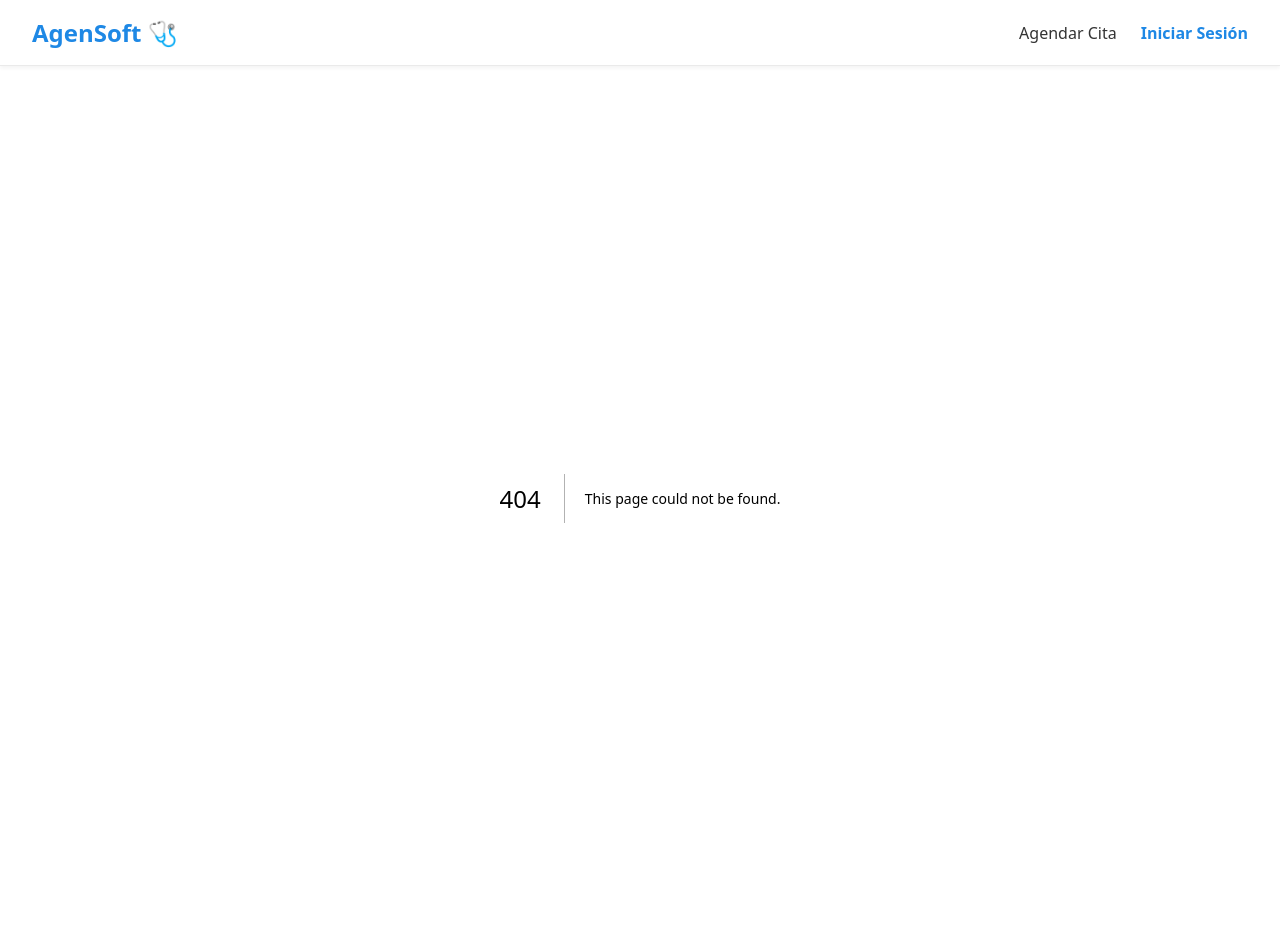
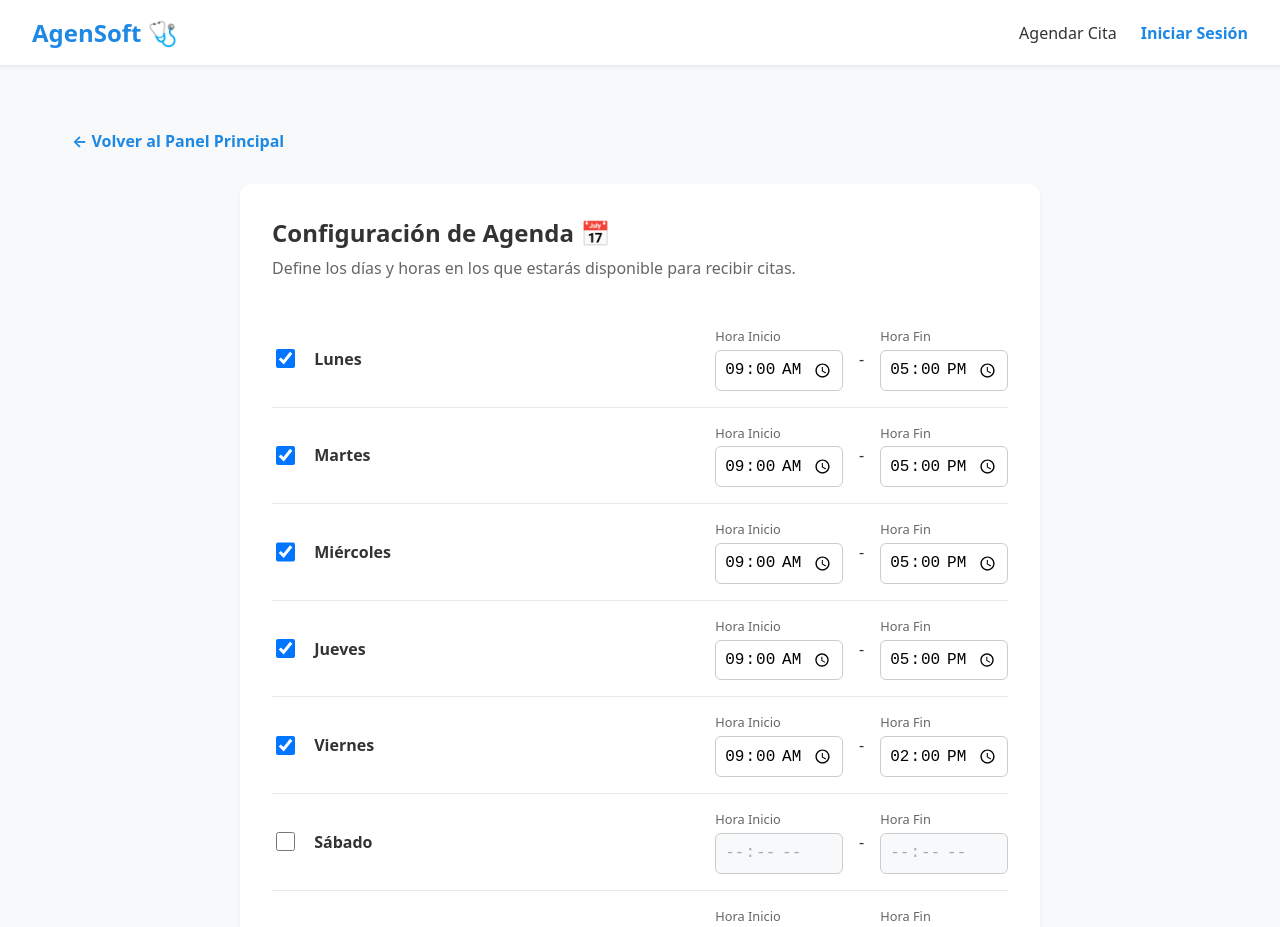
Before and after one commit to EdwarDa2/AgenSoft-frontend, a Next.js app: page /admin/horarios in a window 1280 px wide. Before the commit this address had no page. Shown: the top 927 px of the page. Built offline with nearby package versions, Linux system fonts and the light colour scheme.

Commit message:
feat(admin): agregar vista de configuracion de horarios base

```diff
--- /dev/null
+++ b/src/app/admin/horarios/page.module.css
@@ -0,0 +1,5 @@
+.pageContainer {
+  padding: 2rem;
+  max-width: 1200px;
+  margin: 0 auto;
+}
--- /dev/null
+++ b/src/app/admin/horarios/page.tsx
@@ -0,0 +1,16 @@
+import ConfiguracionHorarios from "../../../components/admin/ConfiguracionHorarios";
+import styles from "./page.module.css";
+import Link from "next/link";
+
+export default function HorariosAdminPage() {
+  return (
+    <div className={styles.pageContainer}>
+      <div style={{ marginBottom: "2rem" }}>
+        <Link href="/admin" style={{ color: "#1e88e5", fontWeight: "bold" }}>
+          ← Volver al Panel Principal
+        </Link>
+      </div>
+      <ConfiguracionHorarios />
+    </div>
+  );
+}
--- a/src/app/admin/page.tsx
+++ b/src/app/admin/page.tsx
@@ -1,3 +1,4 @@
+import Link from "next/link";
 import CitasTable from "../../components/admin/CitasTable";
 import styles from "./page.module.css";
 
@@ -7,6 +8,9 @@ export default function AdminDashboard() {
       <div className={styles.header}>
         <h1 className={styles.title}>Panel de Control ⚙️</h1>
         <div className={styles.stats}>
+          <Link href="/admin/horarios" style={{ padding: '0.8rem 1.5rem', backgroundColor: '#333', color: 'white', borderRadius: '8px', fontWeight: 'bold' }}>
+            Configurar Horarios
+          </Link>
           <div className={styles.statCard}>
             <h4>Citas Hoy</h4>
             <p>12</p>
@@ -19,7 +23,6 @@ export default function AdminDashboard() {
       </div>
 
       <p>Gestiona los horarios, confirma citas o recórrelas según la disponibilidad.</p>
-
       <CitasTable />
     </div>
   );
--- /dev/null
+++ b/src/components/admin/ConfiguracionHorarios.module.css
@@ -0,0 +1,100 @@
+.container {
+  background: white;
+  padding: 2rem;
+  border-radius: 12px;
+  box-shadow: 0 4px 6px rgba(0,0,0,0.05);
+  max-width: 800px;
+  margin: 0 auto;
+}
+
+.header {
+  margin-bottom: 2rem;
+}
+
+.header h2 {
+  margin: 0;
+  color: #333;
+}
+
+.header p {
+  color: #666;
+  margin-top: 0.5rem;
+}
+
+.dayRow {
+  display: flex;
+  align-items: center;
+  justify-content: space-between;
+  padding: 1rem 0;
+  border-bottom: 1px solid #eaeaea;
+}
+
+.dayRow:last-child {
+  border-bottom: none;
+}
+
+.dayToggle {
+  display: flex;
+  align-items: center;
+  gap: 1rem;
+  width: 150px;
+}
+
+.checkbox {
+  width: 1.2rem;
+  height: 1.2rem;
+  cursor: pointer;
+}
+
+.dayName {
+  font-weight: 600;
+  color: #333;
+}
+
+.timeInputs {
+  display: flex;
+  align-items: center;
+  gap: 1rem;
+}
+
+.timeInputGroup {
+  display: flex;
+  flex-direction: column;
+}
+
+.timeInputGroup label {
+  font-size: 0.8rem;
+  color: #666;
+  margin-bottom: 0.3rem;
+}
+
+.input {
+  padding: 0.5rem;
+  border: 1px solid #ccc;
+  border-radius: 6px;
+  font-size: 1rem;
+}
+
+.input:disabled {
+  background-color: #f8f9fa;
+  color: #aaa;
+  cursor: not-allowed;
+}
+
+.saveBtn {
+  width: 100%;
+  margin-top: 2rem;
+  padding: 1rem;
+  background-color: #1e88e5;
+  color: white;
+  border: none;
+  border-radius: 8px;
+  font-weight: bold;
+  font-size: 1.1rem;
+  cursor: pointer;
+  transition: background-color 0.2s;
+}
+
+.saveBtn:hover {
+  background-color: #1565c0;
+}
--- /dev/null
+++ b/src/components/admin/ConfiguracionHorarios.tsx
@@ -0,0 +1,96 @@
+"use client";
+
+import { useState } from "react";
+import styles from "./ConfiguracionHorarios.module.css";
+
+// Simulamos los horarios actuales del doctor
+const HORARIOS_INICIALES = [
+  { dia: "Lunes", activo: true, inicio: "09:00", fin: "17:00" },
+  { dia: "Martes", activo: true, inicio: "09:00", fin: "17:00" },
+  { dia: "Miércoles", activo: true, inicio: "09:00", fin: "17:00" },
+  { dia: "Jueves", activo: true, inicio: "09:00", fin: "17:00" },
+  { dia: "Viernes", activo: true, inicio: "09:00", fin: "14:00" }, // Sale temprano
+  { dia: "Sábado", activo: false, inicio: "", fin: "" },
+  { dia: "Domingo", activo: false, inicio: "", fin: "" },
+];
+
+export default function ConfiguracionHorarios() {
+  const [horarios, setHorarios] = useState(HORARIOS_INICIALES);
+
+  const toggleDia = (index: number) => {
+    const nuevosHorarios = [...horarios];
+    nuevosHorarios[index].activo = !nuevosHorarios[index].activo;
+    if (!nuevosHorarios[index].activo) {
+      nuevosHorarios[index].inicio = "";
+      nuevosHorarios[index].fin = "";
+    } else {
+      nuevosHorarios[index].inicio = "09:00";
+      nuevosHorarios[index].fin = "17:00";
+    }
+    setHorarios(nuevosHorarios);
+  };
+
+  const cambiarHora = (index: number, campo: "inicio" | "fin", valor: string) => {
+    const nuevosHorarios = [...horarios];
+    nuevosHorarios[index][campo] = valor;
+    setHorarios(nuevosHorarios);
+  };
+
+  const handleGuardar = () => {
+    console.log("Enviando configuración al Backend:", horarios);
+    alert("¡Horarios guardados exitosamente!\nEstos serán los bloques que verán los pacientes.");
+  };
+
+  return (
+    <div className={styles.container}>
+      <div className={styles.header}>
+        <h2>Configuración de Agenda 📅</h2>
+        <p>Define los días y horas en los que estarás disponible para recibir citas.</p>
+      </div>
+
+      <div className={styles.horariosList}>
+        {horarios.map((horario, index) => (
+          <div key={horario.dia} className={styles.dayRow}>
+            <div className={styles.dayToggle}>
+              <input
+                type="checkbox"
+                className={styles.checkbox}
+                checked={horario.activo}
+                onChange={() => toggleDia(index)}
+              />
+              <span className={styles.dayName}>{horario.dia}</span>
+            </div>
+
+            <div className={styles.timeInputs}>
+              <div className={styles.timeInputGroup}>
+                <label>Hora Inicio</label>
+                <input
+                  type="time"
+                  className={styles.input}
+                  value={horario.inicio}
+                  onChange={(e) => cambiarHora(index, "inicio", e.target.value)}
+                  disabled={!horario.activo}
+                />
+              </div>
+              <span>-</span>
+              <div className={styles.timeInputGroup}>
+                <label>Hora Fin</label>
+                <input
+                  type="time"
+                  className={styles.input}
+                  value={horario.fin}
+                  onChange={(e) => cambiarHora(index, "fin", e.target.value)}
+                  disabled={!horario.activo}
+                />
+              </div>
+            </div>
+          </div>
+        ))}
+      </div>
+
+      <button onClick={handleGuardar} className={styles.saveBtn}>
+        Guardar Configuración
+      </button>
+    </div>
+  );
+}
```
